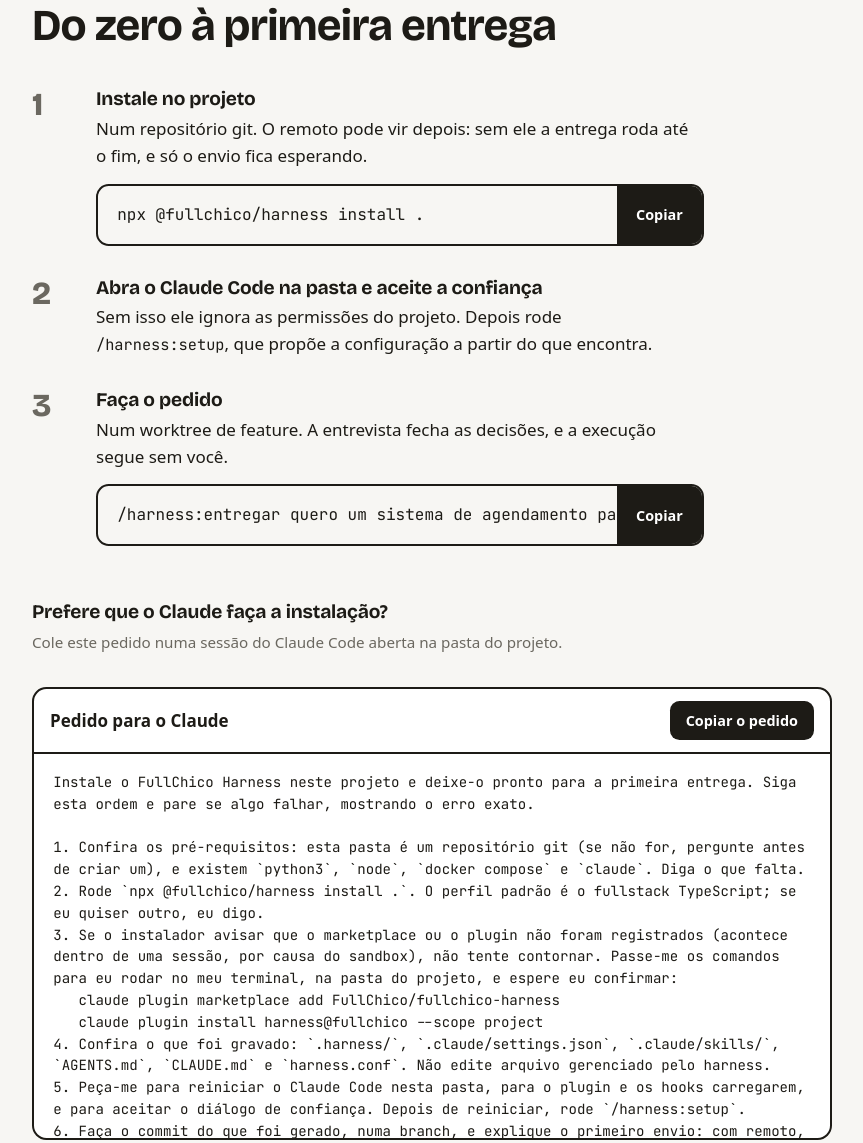
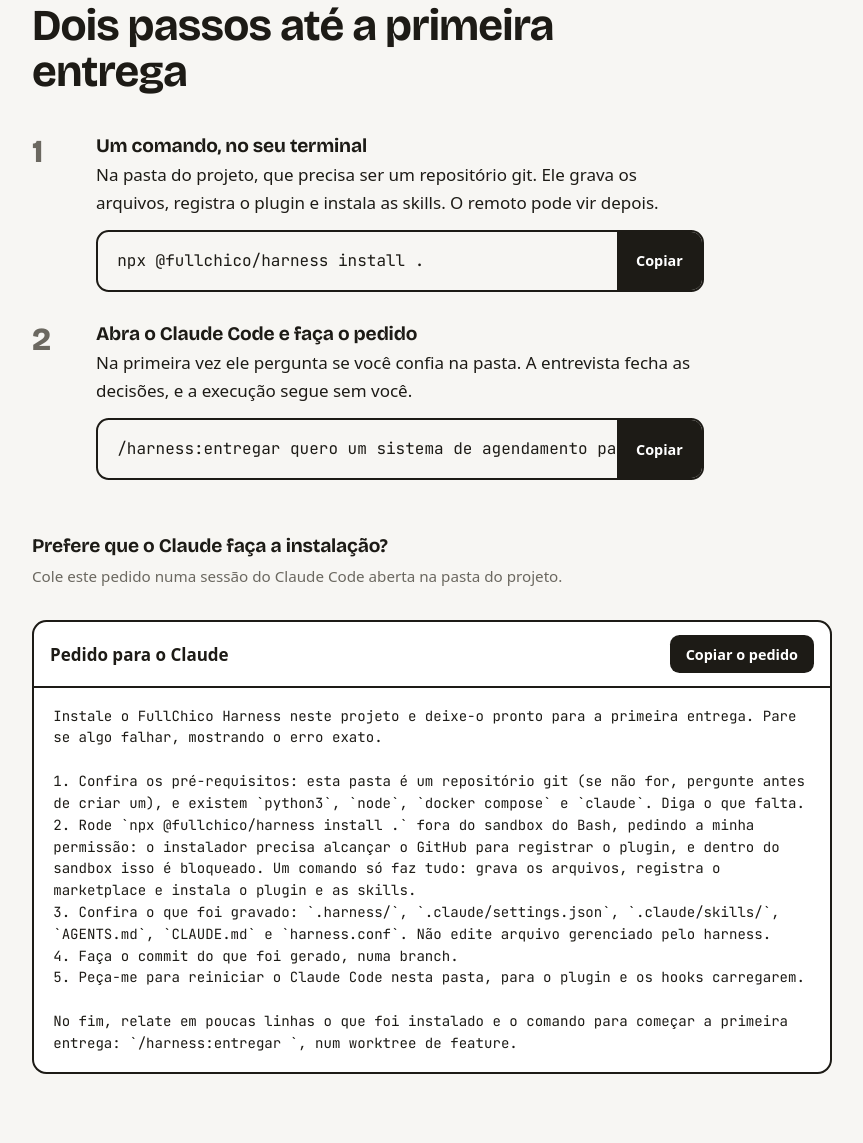
Before and after one commit to fullchico/fullchico-harness, a website: page site/index.html in a window 1280 px wide. Shown: the part 2369-3512 px from the top of the page, without its empty margins (84-947 px from the left). Drawn offline with nearby package versions, Linux system fonts and the light colour scheme; a web font is replaced by a local one.

Commit message:
docs: installation is one command; troubleshooting moves out of the main path

```diff
--- a/package.json
+++ b/package.json
@@ -1,6 +1,6 @@
 {
   "name": "@fullchico/harness",
-  "version": "0.1.3",
+  "version": "0.1.4",
   "description": "Trilhos e portões para projetos desenvolvidos com agentes no Claude Code: orquestração por ticket, revisão independente presa ao commit, ambiente por feature.",
   "license": "MIT",
   "author": "FullChico",
--- a/site/index.html
+++ b/site/index.html
@@ -223,12 +223,11 @@ footer .wrap { display: flex; gap: 1.6rem; flex-wrap: wrap; }
 
   <section id="instalar" class="wash">
     <div class="wrap">
-      <h2>Do zero à primeira entrega</h2>
+      <h2>Dois passos até a primeira entrega</h2>
       <ol class="steps">
-        <li><div><h3>Instale no projeto</h3><p>Num repositório git. O remoto pode vir depois: sem ele a entrega roda até o fim, e só o envio fica esperando.</p>
+        <li><div><h3>Um comando, no seu terminal</h3><p>Na pasta do projeto, que precisa ser um repositório git. Ele grava os arquivos, registra o plugin e instala as skills. O remoto pode vir depois.</p>
           <div class="cmd"><code id="c2">npx @fullchico/harness install .</code><button type="button" data-copy="c2">Copiar</button></div></div></li>
-        <li><div><h3>Abra o Claude Code na pasta e aceite a confiança</h3><p>Sem isso ele ignora as permissões do projeto. Depois rode <code>/harness:setup</code>, que propõe a configuração a partir do que encontra.</p></div></li>
-        <li><div><h3>Faça o pedido</h3><p>Num worktree de feature. A entrevista fecha as decisões, e a execução segue sem você.</p>
+        <li><div><h3>Abra o Claude Code e faça o pedido</h3><p>Na primeira vez ele pergunta se você confia na pasta. A entrevista fecha as decisões, e a execução segue sem você.</p>
           <div class="cmd"><code id="c3">/harness:entregar quero um sistema de agendamento para uma barbearia</code><button type="button" data-copy="c3">Copiar</button></div></div></li>
       </ol>
 
@@ -236,18 +235,15 @@ footer .wrap { display: flex; gap: 1.6rem; flex-wrap: wrap; }
       <p class="note" style="margin-top:0.5rem">Cole este pedido numa sessão do Claude Code aberta na pasta do projeto.</p>
       <div class="prompt">
         <header><strong>Pedido para o Claude</strong><button type="button" class="copy" data-copy="p1">Copiar o pedido</button></header>
-<pre id="p1">Instale o FullChico Harness neste projeto e deixe-o pronto para a primeira entrega. Siga esta ordem e pare se algo falhar, mostrando o erro exato.
+<pre id="p1">Instale o FullChico Harness neste projeto e deixe-o pronto para a primeira entrega. Pare se algo falhar, mostrando o erro exato.
 
 1. Confira os pré-requisitos: esta pasta é um repositório git (se não for, pergunte antes de criar um), e existem `python3`, `node`, `docker compose` e `claude`. Diga o que falta.
-2. Rode `npx @fullchico/harness install .`. O perfil padrão é o fullstack TypeScript; se eu quiser outro, eu digo.
-3. Se o instalador avisar que o marketplace ou o plugin não foram registrados (acontece dentro de uma sessão, por causa do sandbox), não tente contornar. Passe-me os comandos para eu rodar no meu terminal, na pasta do projeto, e espere eu confirmar:
-   claude plugin marketplace add FullChico/fullchico-harness
-   claude plugin install harness@fullchico --scope project
-4. Confira o que foi gravado: `.harness/`, `.claude/settings.json`, `.claude/skills/`, `AGENTS.md`, `CLAUDE.md` e `harness.conf`. Não edite arquivo gerenciado pelo harness.
-5. Peça-me para reiniciar o Claude Code nesta pasta, para o plugin e os hooks carregarem, e para aceitar o diálogo de confiança. Depois de reiniciar, rode `/harness:setup`.
-6. Faça o commit do que foi gerado, numa branch, e explique o primeiro envio: com remoto, ele é meu, no terminal; sem remoto, o projeto segue local.
+2. Rode `npx @fullchico/harness install .` fora do sandbox do Bash, pedindo a minha permissão: o instalador precisa alcançar o GitHub para registrar o plugin, e dentro do sandbox isso é bloqueado. Um comando só faz tudo: grava os arquivos, registra o marketplace e instala o plugin e as skills.
+3. Confira o que foi gravado: `.harness/`, `.claude/settings.json`, `.claude/skills/`, `AGENTS.md`, `CLAUDE.md` e `harness.conf`. Não edite arquivo gerenciado pelo harness.
+4. Faça o commit do que foi gerado, numa branch.
+5. Peça-me para reiniciar o Claude Code nesta pasta, para o plugin e os hooks carregarem.
 
-No fim, relate em poucas linhas o que foi instalado, o que eu preciso fazer à mão e o comando para começar a primeira entrega.</pre>
+No fim, relate em poucas linhas o que foi instalado e o comando para começar a primeira entrega: `/harness:entregar <o que eu quero construir>`, num worktree de feature.</pre>
       </div>
     </div>
   </section>
```
Also changed, not shown: README.md, plugin/.claude-plugin/plugin.json, 2 other files.
